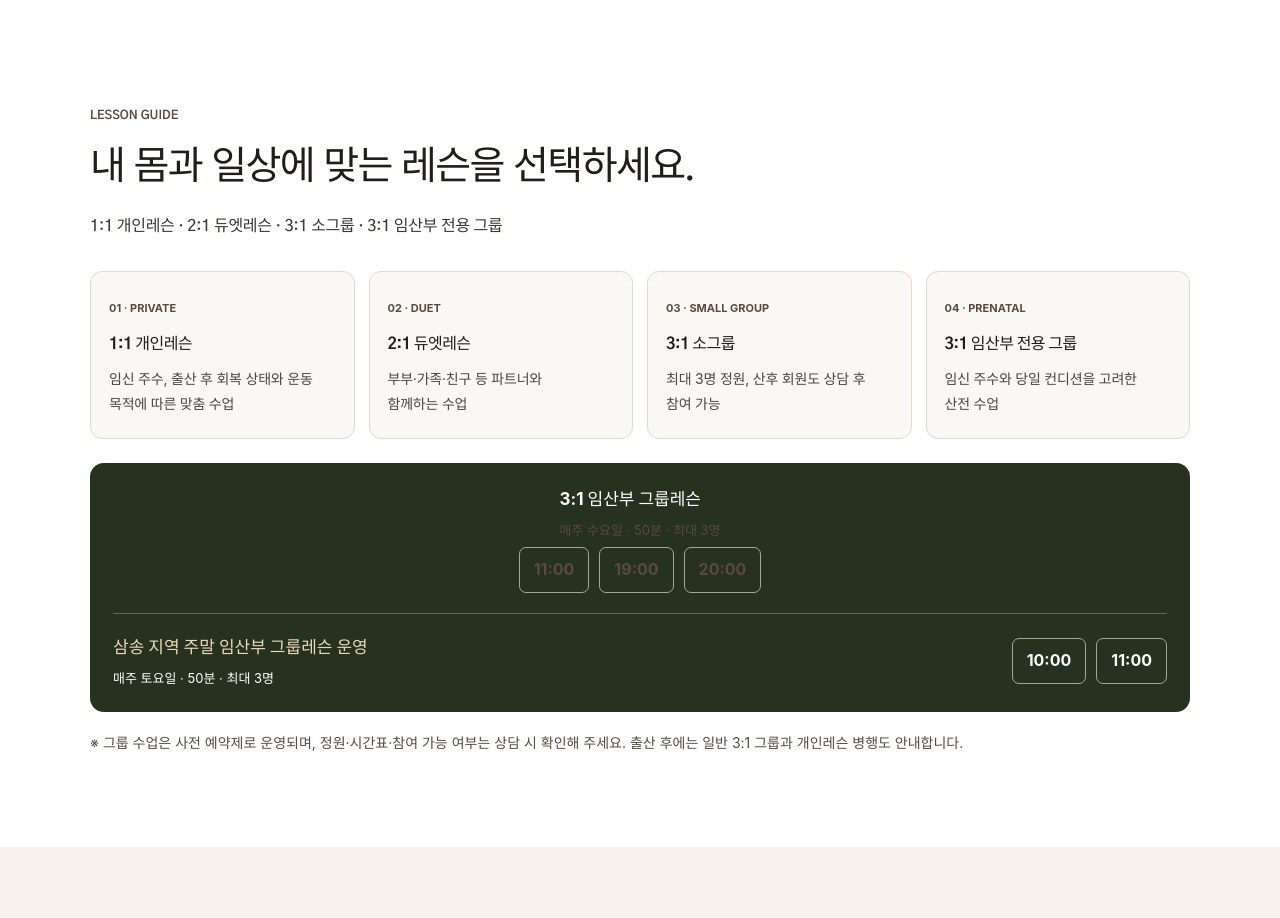
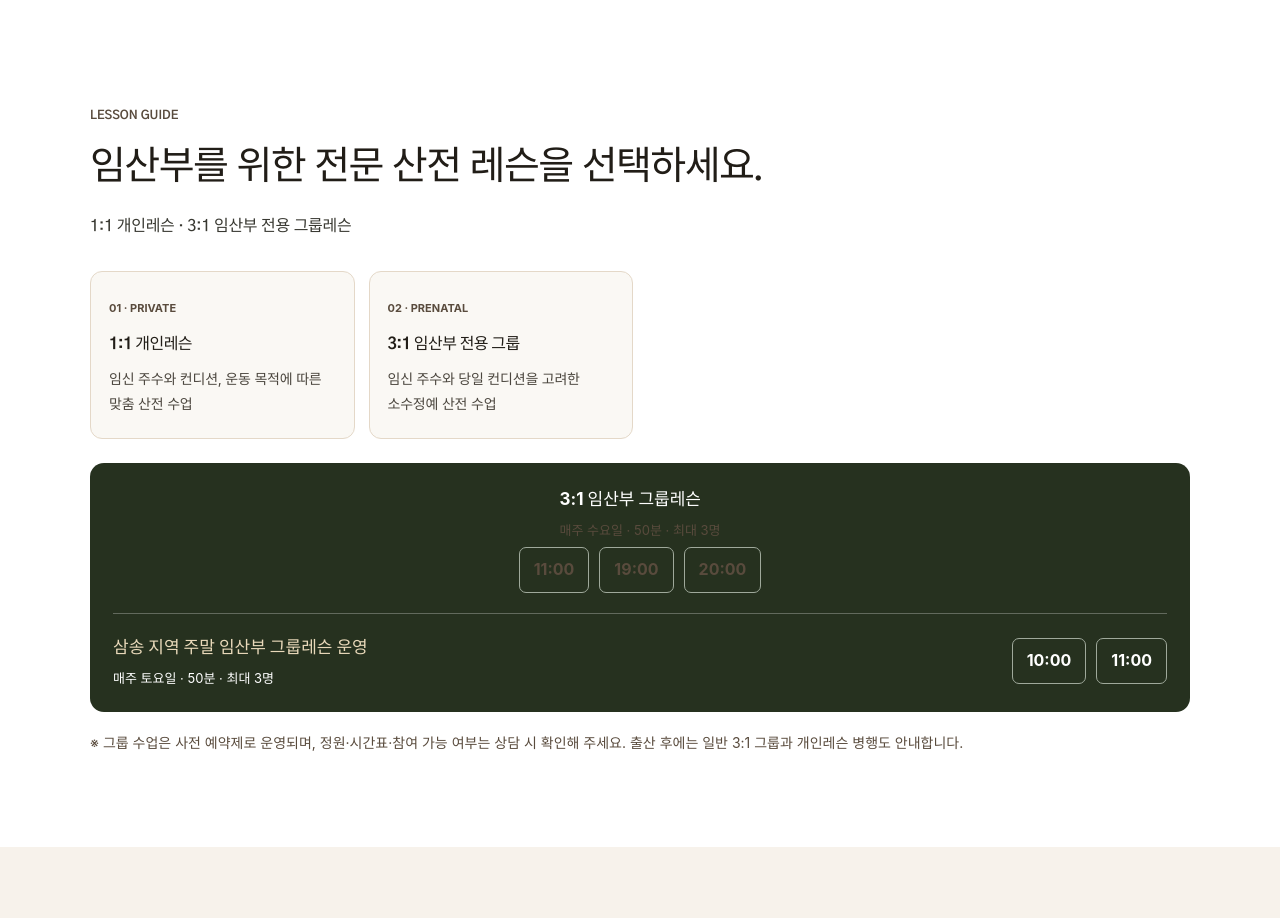
Before and after one commit to jinyfitcheyookgwan1-eng/ellypilates-site, a plain HTML site: page momfit.html in a window 1280 px wide. Shown: the part 5860-6778 px from the top of the page. Drawn offline with Linux system fonts and the light colour scheme; a web font is replaced by a local one.

Commit message:
Focus Mom&Fit lesson guide on prenatal private and group classes

```diff
--- a/momfit.html
+++ b/momfit.html
@@ -918,13 +918,11 @@ main .momfit-faq-main .faq-item p{
 <section class="momfit-upgrade momfit-upgrade-lesson wrap" aria-labelledby="momfit-lesson-heading">
     <div class="momfit-upgrade-inner">
       <div class="momfit-upgrade-kicker">LESSON GUIDE</div>
-      <h2 id="momfit-lesson-heading">내 몸과 일상에 맞는 레슨을 선택하세요.</h2>
-      <p class="momfit-upgrade-lead">1:1 개인레슨 · 2:1 듀엣레슨 · 3:1 소그룹 · 3:1 임산부 전용 그룹</p>
+      <h2 id="momfit-lesson-heading">임산부를 위한 전문 산전 레슨을 선택하세요.</h2>
+      <p class="momfit-upgrade-lead">1:1 개인레슨 · 3:1 임산부 전용 그룹레슨</p>
       <div class="momfit-lesson-grid">
-        <article><span>01 · PRIVATE</span><h3>1:1 개인레슨</h3><p>임신 주수, 출산 후 회복 상태와 운동 목적에 따른 맞춤 수업</p></article>
-        <article><span>02 · DUET</span><h3>2:1 듀엣레슨</h3><p>부부·가족·친구 등 파트너와 함께하는 수업</p></article>
-        <article><span>03 · SMALL GROUP</span><h3>3:1 소그룹</h3><p>최대 3명 정원, 산후 회원도 상담 후 참여 가능</p></article>
-        <article><span>04 · PRENATAL</span><h3>3:1 임산부 전용 그룹</h3><p>임신 주수와 당일 컨디션을 고려한 산전 수업</p></article>
+        <article><span>01 · PRIVATE</span><h3>1:1 개인레슨</h3><p>임신 주수와 컨디션, 운동 목적에 따른 맞춤 산전 수업</p></article>
+        <article><span>02 · PRENATAL</span><h3>3:1 임산부 전용 그룹</h3><p>임신 주수와 당일 컨디션을 고려한 소수정예 산전 수업</p></article>
       </div>
       <div class="momfit-schedule momfit-prenatal-weekly" aria-label="3:1 임산부 그룹레슨 시간표">
         <div class="momfit-prenatal-row">
```
